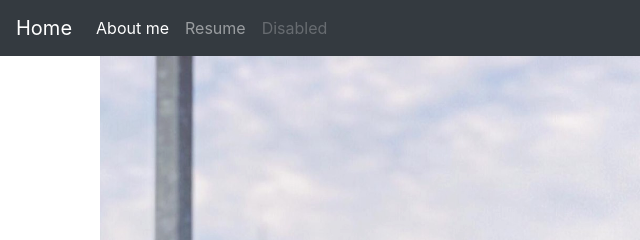
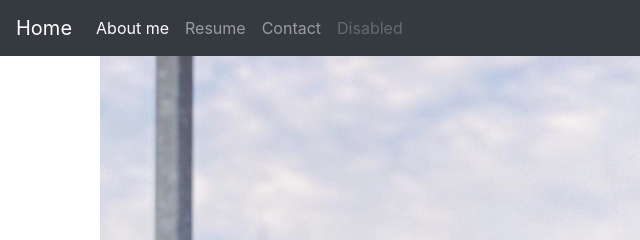
Before and after one commit to iamaashishh/iamaashishh.github.io, a plain HTML site: page index.html in a window 1280 px wide. Shown: the top 240 px of the page, 0-640 px from the left. Drawn offline with nearby package versions, Linux system fonts and the light colour scheme.

Commit message:
Contact added

```diff
--- a/index.html
+++ b/index.html
@@ -25,6 +25,9 @@
                 </li>
                 <li class="nav-item">
                   <a class="nav-link" href="resume.html">Resume</a>
+                </li>
+                 <li class="nav-item">
+                  <a class="nav-link" href="">Contact</a>
                 </li>
                 <li class="nav-item">
                   <a class="nav-link disabled" href="#" tabindex="-1" aria-disabled="true">Disabled</a>
```
